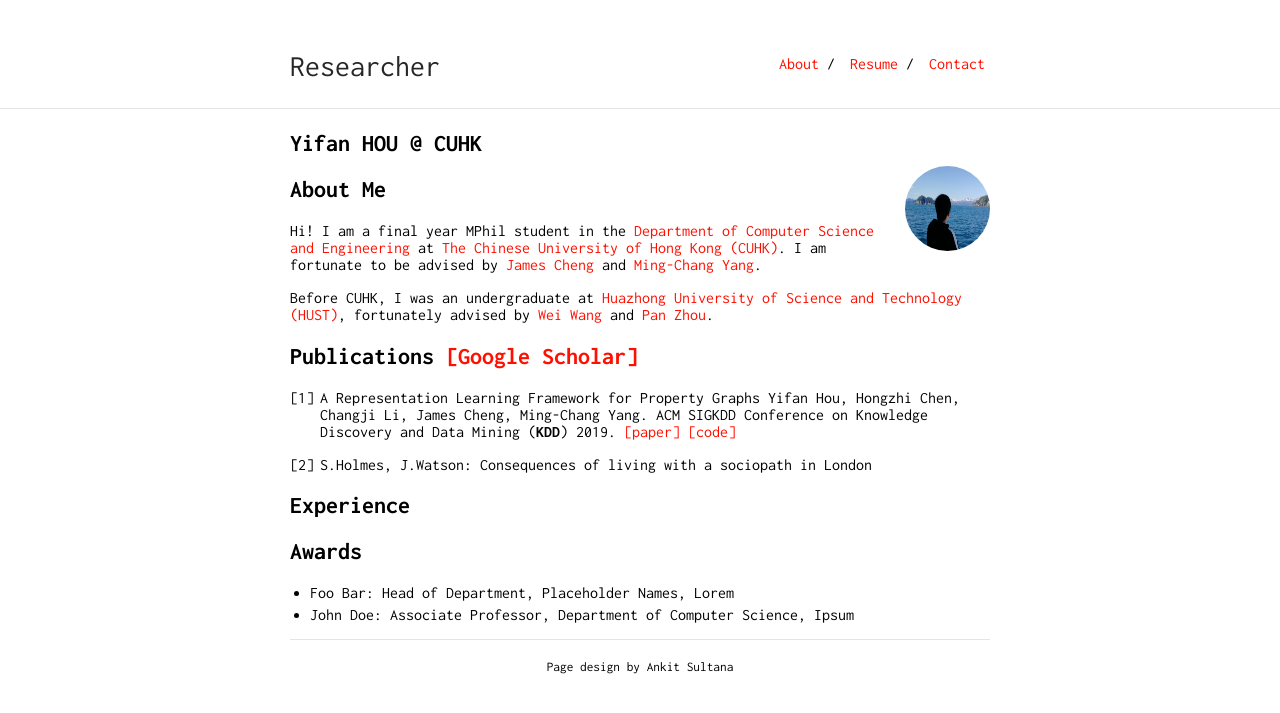
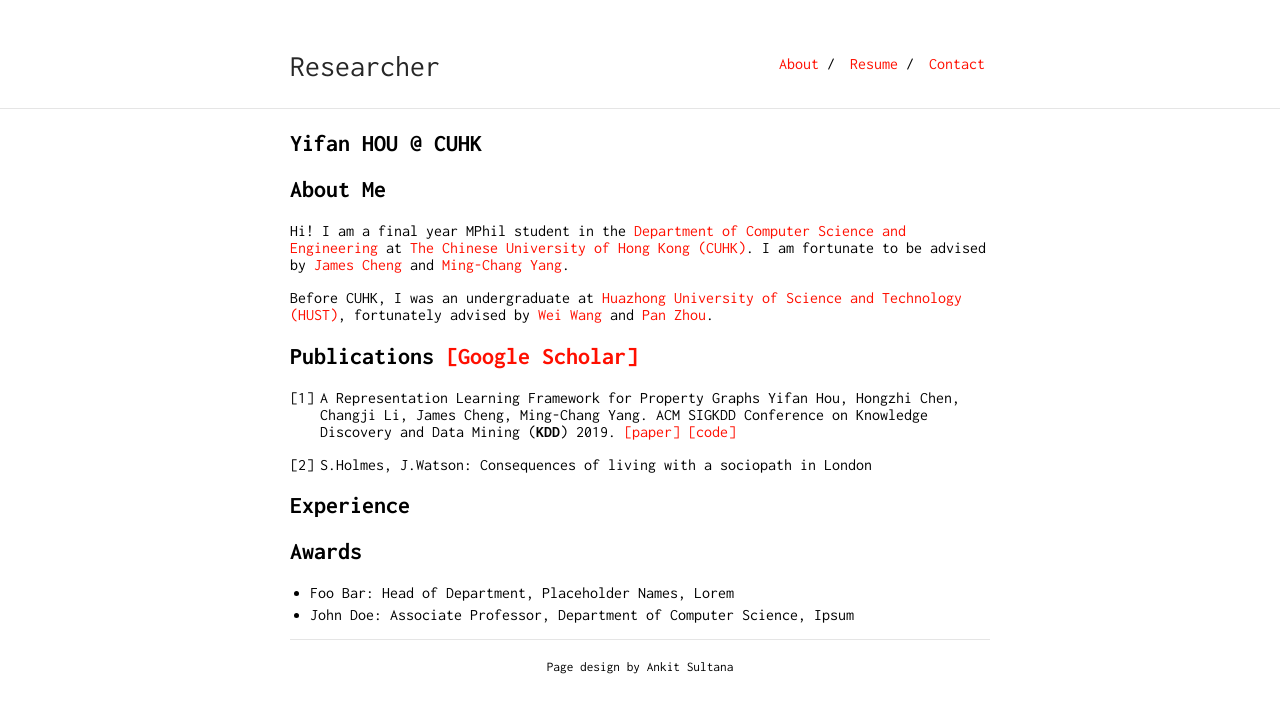
Before and after one commit to yifan-h/yifan-h.github.io, a Jekyll site: the page built from index.md, in a window 1280 px wide. Shown: the top 713 px of the page. Built offline with Jekyll 4.4.1, drawn with Linux system fonts in a browser that asks for light colours; our own code applies the rules of GitHub Pages for plain Markdown files.

Commit message:
adjust image size

```diff
--- a/_sass/typography.scss
+++ b/_sass/typography.scss
@@ -37,8 +37,8 @@
         font-style: italic;
     }
     .profile-picture {
-        height: $image-size;
-        width: $image-size;
+        height: $image-size/10;
+        width: $image-size/10;
         position: relative;
         margin: -10px 0 0 15px;
         float: right;
```
Also changed, not shown: yifan-ak.jpg (renamed from yifan_ak.jpg).
